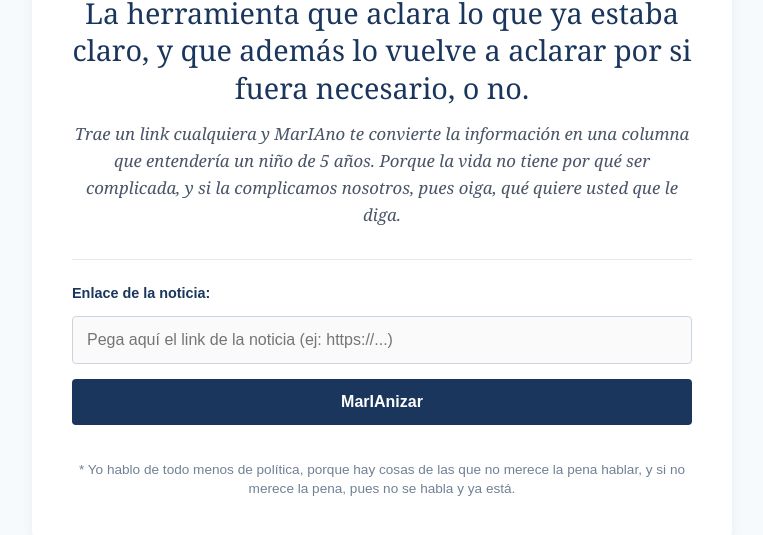
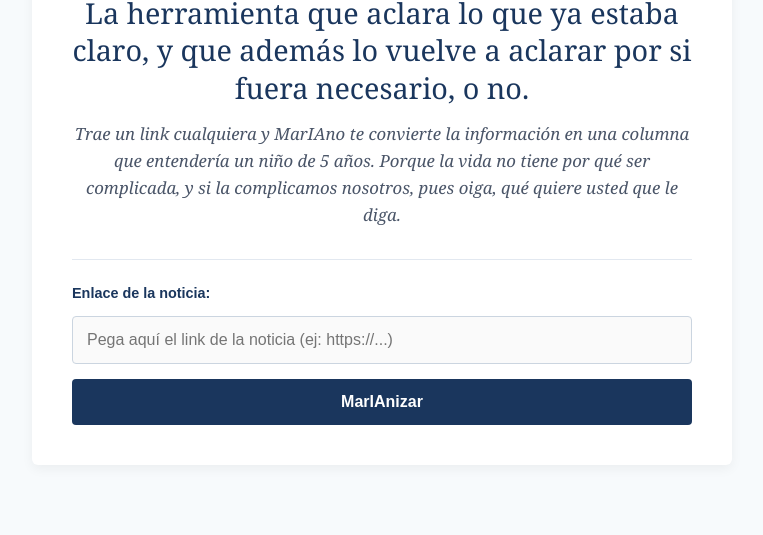
Before and after one commit to carlosbernalrevert-design/mariano-web, a website: page public/index.html in a window 1280 px wide. Shown: the part 111-646 px from the top of the page, without its empty margins (258-1021 px from the left). Drawn offline with Linux system fonts and the light colour scheme.

Commit message:
Update index.html

```diff
--- a/public/index.html
+++ b/public/index.html
@@ -163,15 +163,6 @@
       display: none;
       font-style: italic;
     }
-
-    footer {
-      text-align: center;
-      margin-top: 35px;
-      font-size: 0.85rem;
-      color: #718096;
-      font-family: Arial, Helvetica, sans-serif;
-      line-height: 1.4;
-    }
   </style>
 </head>
 <body>
@@ -204,10 +195,6 @@
       <div id="result-header" class="result-header"></div>
       <div id="result-body" class="result-body"></div>
     </div>
-
-    <footer>
-      * Yo hablo de todo menos de política, porque hay cosas de las que no merece la pena hablar, y si no merece la pena, pues no se habla y ya está.
-    </footer>
   </div>
 
   <script>
```
